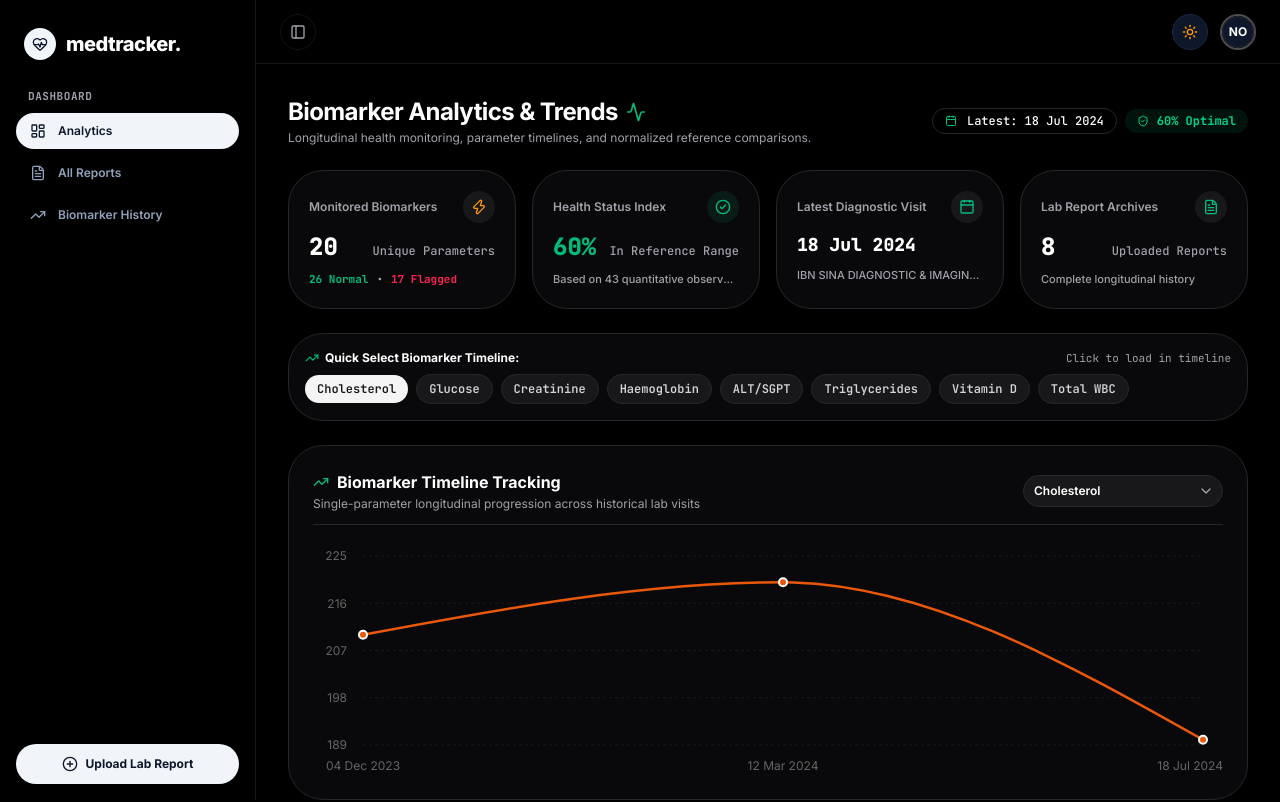
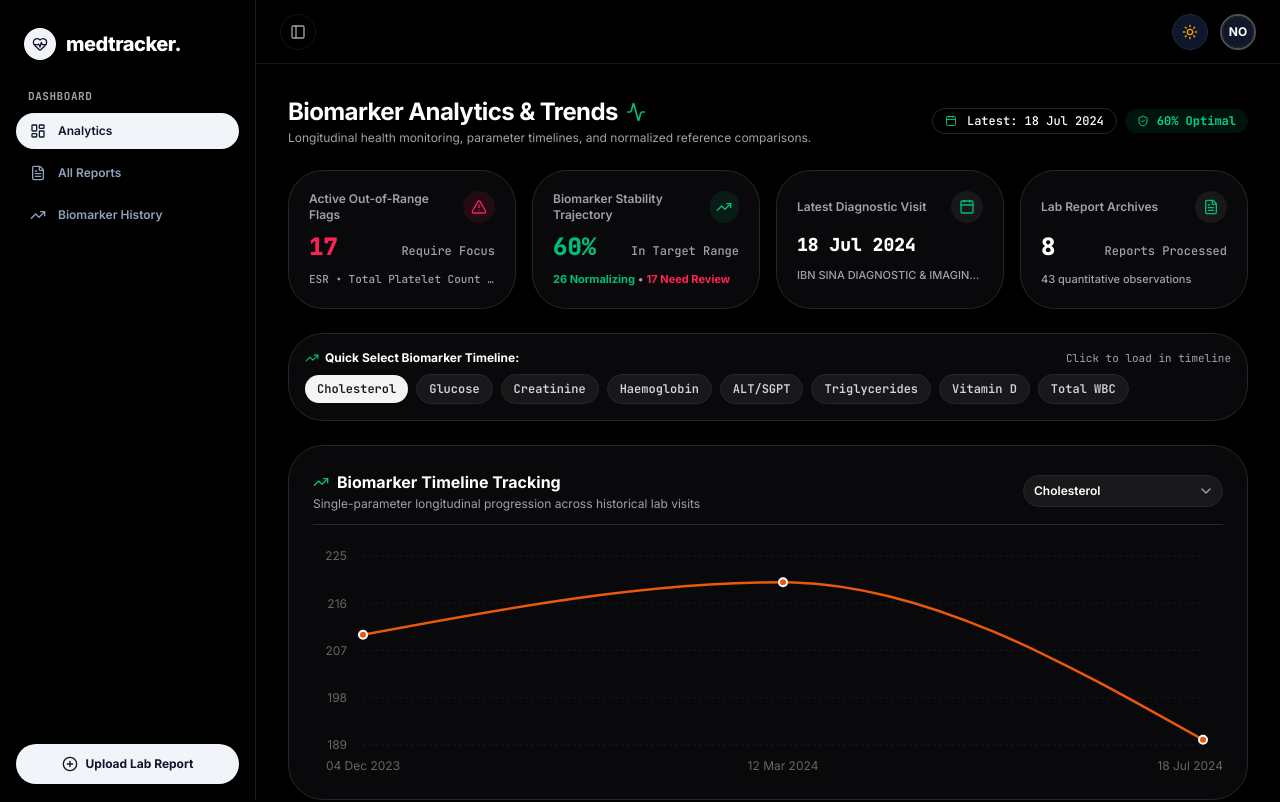
Before and after one commit to devded/meditracker-dashboard, a Next.js app: page / in a window 1280 px wide. Shown: the top 802 px of the page. Built offline with nearby package versions, Linux system fonts and the light colour scheme.

Commit message:
feat(dashboard): replace generic KPI metrics with high-value Active Out-of-Range Flags and Biomarker Stability Trajectory cards

```diff
--- a/app/page.tsx
+++ b/app/page.tsx
@@ -13,6 +13,7 @@ import {
   FileText,
   TrendingUp,
   ShieldCheck,
+  AlertTriangle,
   Zap,
 } from 'lucide-react';
 
@@ -45,18 +46,23 @@ export default function DashboardPage() {
 
   const stats = React.useMemo(() => {
     if (!reports || reports.length === 0) {
-      return { totalTests: 0, normalCount: 0, abnormalCount: 0, latestDate: 'N/A', pctNormal: 100 };
+      return { totalTests: 0, normalCount: 0, abnormalCount: 0, latestDate: 'N/A', pctNormal: 100, abnormalNames: [] };
     }
 
     let normal = 0;
     let abnormal = 0;
     const testNames = new Set<string>();
+    const abnormalTestNames = new Set<string>();
 
     reports.forEach((r) => {
       r.tests.forEach((t) => {
         testNames.add(t.name);
-        if (t.isAbnormal) abnormal++;
-        else normal++;
+        if (t.isAbnormal) {
+          abnormal++;
+          abnormalTestNames.add(t.name);
+        } else {
+          normal++;
+        }
       });
     });
 
@@ -69,6 +75,7 @@ export default function DashboardPage() {
       totalTests: total,
       normalCount: normal,
       abnormalCount: abnormal,
+      abnormalNames: Array.from(abnormalTestNames),
       latestDate: sorted[0]?.formattedDate || 'N/A',
       latestLab: sorted[0]?.labName || 'N/A',
       reportCount: reports.length,
@@ -85,6 +92,10 @@ export default function DashboardPage() {
       </div>
     );
   }
+
+  const topAbnormalText = stats.abnormalNames.length > 0
+    ? stats.abnormalNames.slice(0, 3).join(' • ')
+    : 'All parameters in optimal range';
 
   return (
     <div className="space-y-6 pb-12">
@@ -109,42 +120,43 @@ export default function DashboardPage() {
         </div>
       </div>
 
-      {/* 2. Quick Vital Overview Summary KPI Ribbon */}
+      {/* 2. Informative Clinical Overview Summary KPI Ribbon */}
       <div className="grid grid-cols-1 sm:grid-cols-2 lg:grid-cols-4 gap-4">
+        {/* KPI 1: Active Out-of-Range Flags */}
         <Card className="bg-white dark:bg-zinc-950 border border-zinc-200/80 dark:border-zinc-800 shadow-xs rounded-3xl p-5">
           <div className="flex items-center justify-between">
-            <span className="text-xs font-semibold text-muted-foreground">Monitored Biomarkers</span>
-            <div className="size-8 rounded-xl bg-zinc-100 dark:bg-zinc-900 text-zinc-900 dark:text-zinc-100 flex items-center justify-center">
-              <Zap className="size-4 text-amber-500" />
+            <span className="text-xs font-semibold text-muted-foreground">Active Out-of-Range Flags</span>
+            <div className="size-8 rounded-xl bg-rose-500/10 text-rose-500 flex items-center justify-center">
+              <AlertTriangle className="size-4" />
             </div>
           </div>
           <div className="mt-2 flex items-baseline justify-between">
-            <span className="text-2xl font-extrabold font-mono text-foreground">{stats.totalBiomarkers}</span>
-            <span className="text-xs font-mono text-muted-foreground font-medium">Unique Parameters</span>
+            <span className="text-2xl font-extrabold font-mono text-rose-500">{stats.abnormalCount}</span>
+            <span className="text-xs font-mono text-muted-foreground font-medium">Require Focus</span>
           </div>
-          <div className="mt-2 flex items-center gap-2 text-[11px] font-mono">
-            <span className="text-emerald-500 font-bold">{stats.normalCount} Normal</span>
-            <span className="text-muted-foreground">•</span>
-            <span className="text-rose-500 font-bold">{stats.abnormalCount} Flagged</span>
-          </div>
+          <p className="mt-2 text-[11px] text-muted-foreground font-mono font-medium truncate" title={topAbnormalText}>
+            {topAbnormalText}
+          </p>
         </Card>
 
+        {/* KPI 2: Biomarker Stability Trajectory */}
         <Card className="bg-white dark:bg-zinc-950 border border-zinc-200/80 dark:border-zinc-800 shadow-xs rounded-3xl p-5">
           <div className="flex items-center justify-between">
-            <span className="text-xs font-semibold text-muted-foreground">Health Status Index</span>
+            <span className="text-xs font-semibold text-muted-foreground">Biomarker Stability Trajectory</span>
             <div className="size-8 rounded-xl bg-emerald-500/10 text-emerald-500 flex items-center justify-center">
-              <CheckCircle2 className="size-4" />
+              <TrendingUp className="size-4" />
             </div>
           </div>
           <div className="mt-2 flex items-baseline justify-between">
             <span className="text-2xl font-extrabold font-mono text-emerald-500">{stats.pctNormal}%</span>
-            <span className="text-xs font-mono text-muted-foreground font-medium">In Reference Range</span>
+            <span className="text-xs font-mono text-muted-foreground font-medium">In Target Range</span>
           </div>
           <p className="mt-2 text-[11px] text-muted-foreground font-medium truncate">
-            Based on {stats.totalTests} quantitative observations
+            <span className="text-emerald-500 font-bold">{stats.normalCount} Normalizing</span> • <span className="text-rose-500 font-bold">{stats.abnormalCount} Need Review</span>
           </p>
         </Card>
 
+        {/* KPI 3: Latest Diagnostic Visit */}
         <Card className="bg-white dark:bg-zinc-950 border border-zinc-200/80 dark:border-zinc-800 shadow-xs rounded-3xl p-5">
           <div className="flex items-center justify-between">
             <span className="text-xs font-semibold text-muted-foreground">Latest Diagnostic Visit</span>
@@ -160,6 +172,7 @@ export default function DashboardPage() {
           </p>
         </Card>
 
+        {/* KPI 4: Lab Report Archives */}
         <Card className="bg-white dark:bg-zinc-950 border border-zinc-200/80 dark:border-zinc-800 shadow-xs rounded-3xl p-5">
           <div className="flex items-center justify-between">
             <span className="text-xs font-semibold text-muted-foreground">Lab Report Archives</span>
@@ -169,10 +182,10 @@ export default function DashboardPage() {
           </div>
           <div className="mt-2 flex items-baseline justify-between">
             <span className="text-2xl font-extrabold font-mono text-foreground">{stats.reportCount}</span>
-            <span className="text-xs font-mono text-muted-foreground font-medium">Uploaded Reports</span>
+            <span className="text-xs font-mono text-muted-foreground font-medium">Reports Processed</span>
           </div>
           <p className="mt-2 text-[11px] text-muted-foreground font-medium">
-            Complete longitudinal history
+            {stats.totalTests} quantitative observations
           </p>
         </Card>
       </div>
```
